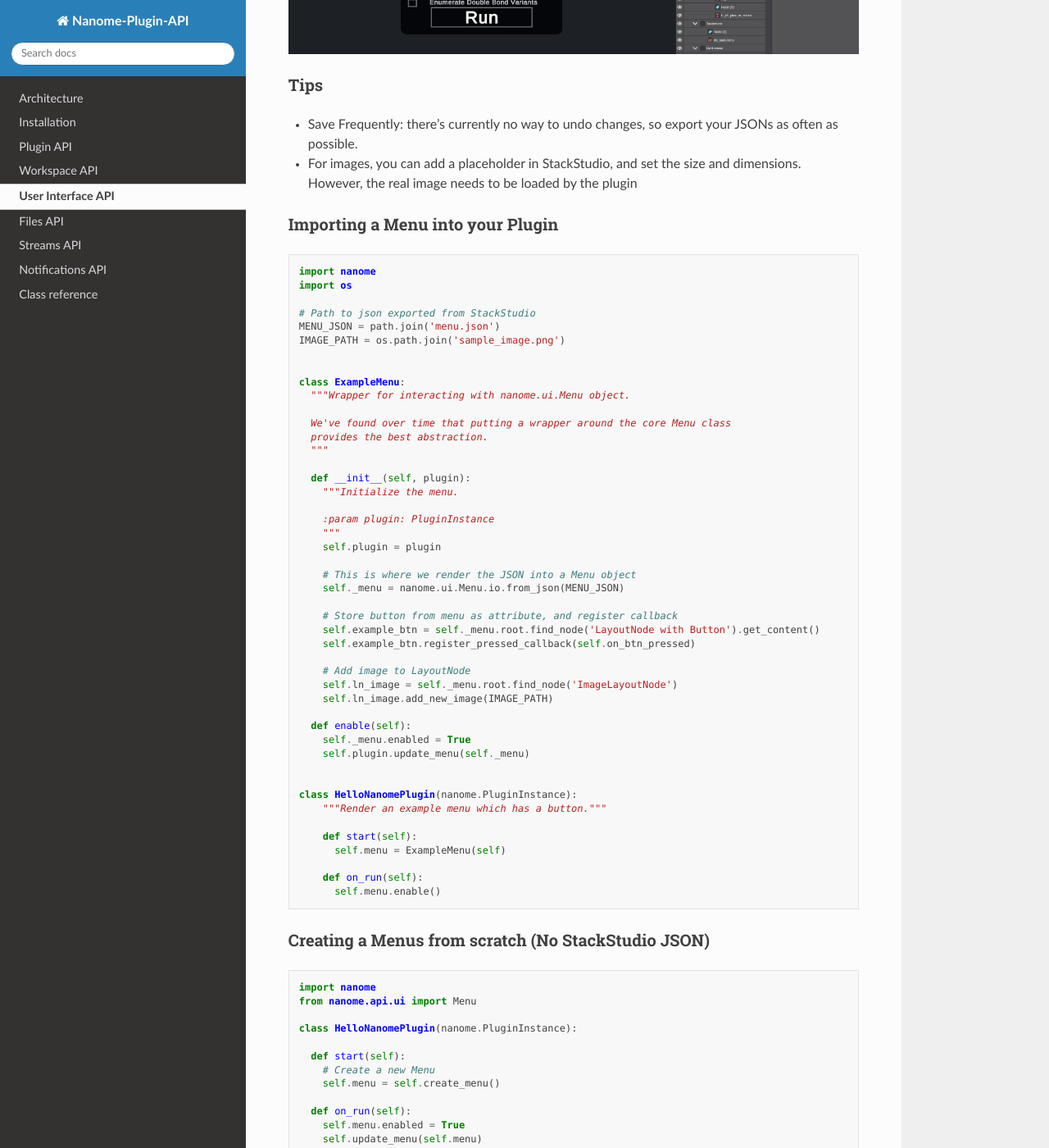
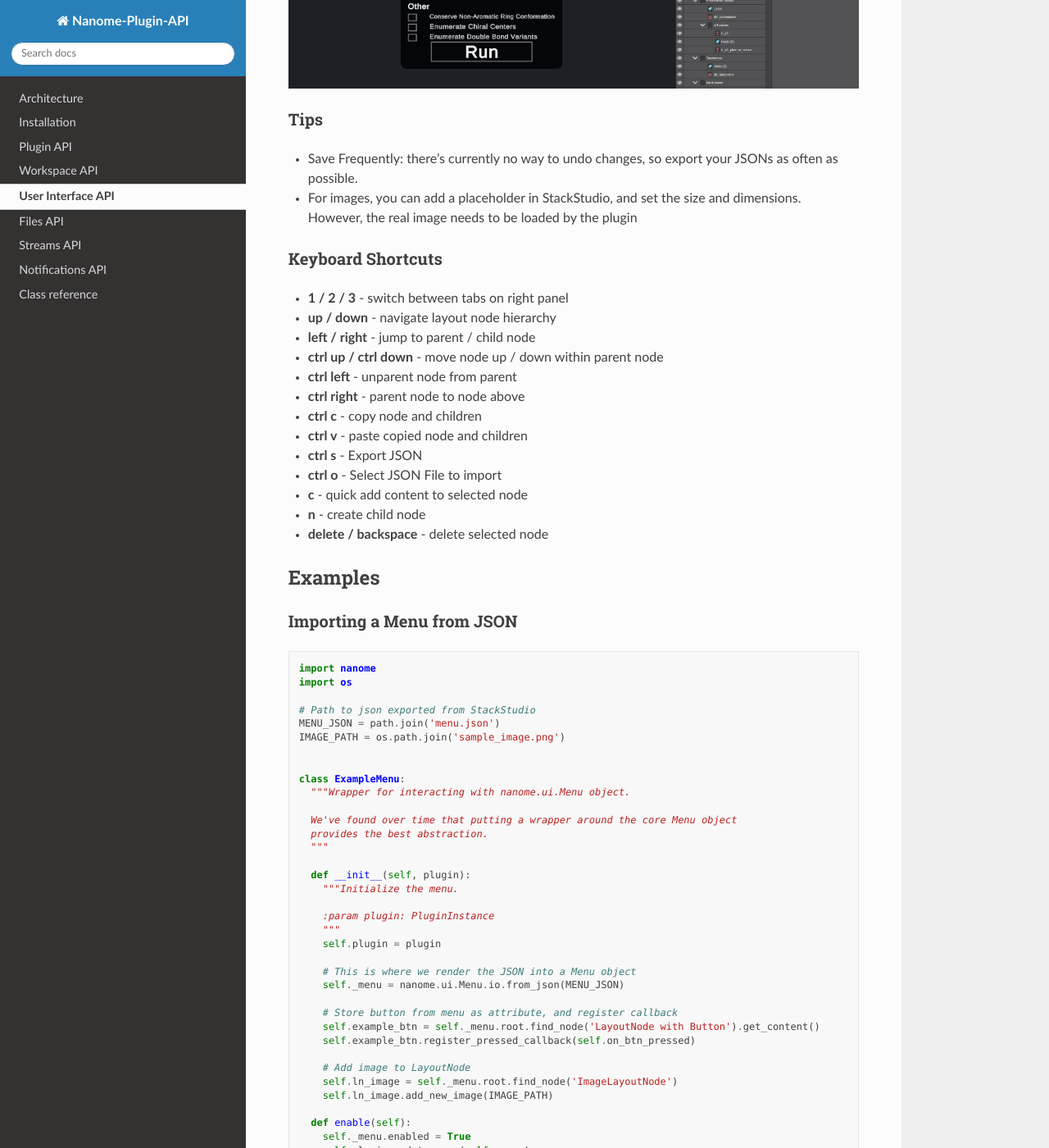
Before and after one commit to nanome-ai/nanome-lib, a Sphinx documentation site: the page built from doc/source/ui.rst, in a window 1280 px wide and 1400 px high, scrolled down 1388 px. Shown: the whole window at 82% size. Built offline with Sphinx 7.4.7 and the Read the Docs theme 2.0.0, drawn with Linux system fonts in a browser that asks for light colours; pages that are not in the unit, such as notebooks, are missing from menus; some of the changed text lies outside the part shown.

Commit message:
reorder some things

```diff
--- a/doc/source/ui.rst
+++ b/doc/source/ui.rst
@@ -2,29 +2,24 @@
 User Interface API
 ##################
 
-The UI API can be used to create a Menu from scratch, or to interact with any menu or UI element generator built in StackStudio.
+The UI API can be used to create Menus for your Plugins.
 
-********************
-StackStudio Download
-********************
-- `Windows <https://nanome.s3-us-west-1.amazonaws.com/installers/StackStudio/StackStudio_v5.2_Windows.zip>`_
-- `Mac <https://nanome.s3-us-west-1.amazonaws.com/installers/StackStudio/StackStudio_v0.5_Mac.zip>`_
-
+Menus can be created using just the lib, or using our WYSIWYG application StackStudio, and imported. (Examples below.)
 
 **************
-Menu hierarchy
+Hierarchy
 **************
 UI elements are organized like so:
 
 - **Menu** - Contains its size, title, enabled state, etc.
-- ---- **Root** - Main Layout Node
-- ---------- **Layout** Node - Contains positioning information, orientation, etc.
+- ---- **Root** - Main LayoutNode
+- ---------- **LayoutNode** - Contains positioning information, orientation, etc.
 - ---------------- **Content** - Button/Slider/Text Input/etc.
-- ---------------- **Children** Layout Nodes - A layout node can contain other Layout Nodes
+- ---------------- **Children** LayoutNodes - A layout node can contain other Layout Nodes
 
 A menu hierarchy is created by placing :class:`~nanome.api.ui.layout_node.LayoutNode` under each other, and changing their orientations and sizes.
 
-Currently available UI elements are:
+Currently available UI elements:
 
 - :class:`~nanome.api.ui.button.Button`
 - :class:`~nanome.api.ui.slider.Slider`
@@ -53,9 +55,28 @@
 - Save Frequently: there's currently no way to undo changes, so export your JSONs as often as possible.
 - For images, you can add a placeholder in StackStudio, and set the size and dimensions. However, the real image needs to be loaded by the plugin
 
+==================
+Keyboard Shortcuts
+==================
+- **1 / 2 / 3** - switch between tabs on right panel
+- **up / down** - navigate layout node hierarchy
+- **left / right** - jump to parent / child node
+- **ctrl up / ctrl down** - move node up / down within parent node
+- **ctrl left** - unparent node from parent
+- **ctrl right** - parent node to node above
+- **ctrl c** - copy node and children
+- **ctrl v** - paste copied node and children
+- **ctrl s** - Export JSON
+- **ctrl o** - Select JSON File to import
+- **c** - quick add content to selected node
+- **n** - create child node
+- **delete / backspace** - delete selected node
+***********
+Examples
+***********
 
 ==================================
-Importing a Menu into your Plugin
+Importing a Menu from JSON
 ==================================
 .. code-block:: python
 
@@ -70,7 +91,7 @@
   class ExampleMenu:
     """Wrapper for interacting with nanome.ui.Menu object.
 
-    We've found over time that putting a wrapper around the core Menu class
+    We've found over time that putting a wrapper around the core Menu object
     provides the best abstraction.
     """
 
@@ -98,7 +119,7 @@
 
 
   class HelloNanomePlugin(nanome.PluginInstance):
-      """Render an example menu which has a button."""
+      """Render an example menu that has a clickable button."""
 
       def start(self):
         self.menu = ExampleMenu(self)
@@ -108,13 +129,14 @@
 
 
 ===================================================
-Creating a Menus from scratch (No StackStudio JSON)
+Creating a Menu from scratch (No JSON)
 ===================================================
 
 .. code-block:: python
 
   import nanome
   from nanome.api.ui import Menu
+
 
   class HelloNanomePlugin(nanome.PluginInstance):
 
```
Also changed, not shown: other parts of doc/source/ui.rst (+7 -0 lines).
